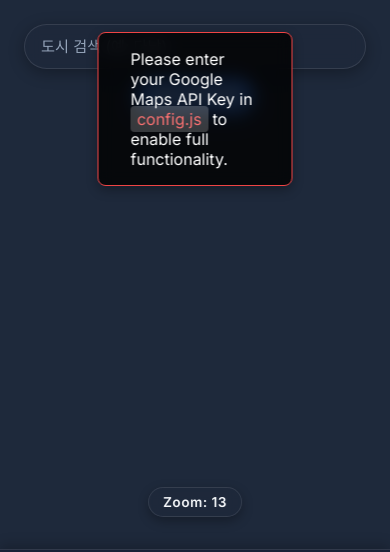
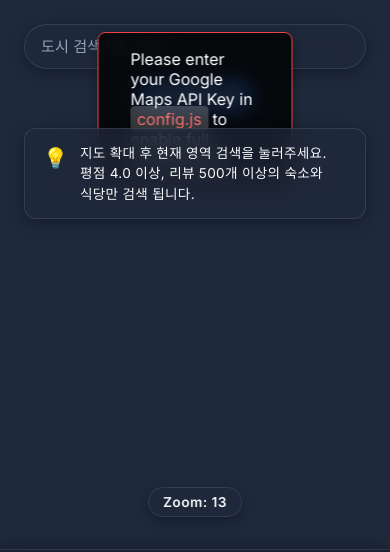
Before and after one commit to nanchacha/Triper, a website: page index.html in a window 390 px wide. Shown: the top 552 px of the page. Drawn offline with Linux system fonts and the light colour scheme.

Commit message:
update: Add info banner and fix city search autocomplete

```diff
--- a/index.html
+++ b/index.html
@@ -4,7 +4,7 @@
     <meta charset="UTF-8">
     <meta name="viewport" content="width=device-width, initial-scale=1.0">
     <title>Triper - Map Route Planner</title>
-    <link rel="stylesheet" href="style.css?v=6">
+    <link rel="stylesheet" href="style.css?v=7">
     <link href="https://fonts.googleapis.com/css2?family=Inter:wght@400;500;600;700&display=swap" rel="stylesheet">
 </head>
 <body>
@@ -41,6 +41,11 @@
             <!-- API Key Warning Overlay -->
             <div id="api-warning" class="api-warning hidden">
                 <p>Please enter your Google Maps API Key in <code>config.js</code> to enable full functionality.</p>
+            </div>
+            <!-- Info Banner -->
+            <div class="info-banner">
+                <span class="info-icon">💡</span>
+                <p>지도 확대 후 현재 영역 검색을 눌러주세요. 평점 4.0 이상, 리뷰 500개 이상의 숙소와 식당만 검색 됩니다.</p>
             </div>
             <!-- Zoom Indicator -->
             <div id="zoom-indicator" class="zoom-indicator">Zoom: 13</div>
@@ -79,6 +84,6 @@
             document.head.appendChild(script);
         }
     </script>
-    <script src="script.js?v=6"></script>
+    <script src="script.js?v=8"></script>
 </body>
 </html>
--- a/script.js
+++ b/script.js
@@ -140,9 +140,9 @@
 
     // City Search Box Implementation
     const searchInput = document.getElementById("city-search");
-    const autocomplete = new google.maps.places.Autocomplete(searchInput);
-
-    autocomplete.bindTo("bounds", map);
+    const autocomplete = new google.maps.places.Autocomplete(searchInput, {
+        types: ['(cities)'] // Restrict to cities and remove map bounding to search globally
+    });
 
     autocomplete.addListener("place_changed", () => {
         const place = autocomplete.getPlace();
@@ -152,12 +152,9 @@
             return;
         }
 
-        if (place.geometry.viewport) {
-            map.fitBounds(place.geometry.viewport);
-        } else {
-            map.setCenter(place.geometry.location);
-            map.setZoom(13);
-        }
+        // Always center the map and forcefully set zoom to 13 as requested
+        map.setCenter(place.geometry.location);
+        map.setZoom(13);
     });
 
     // Listen to Map Clicks
--- a/style.css
+++ b/style.css
@@ -515,6 +515,40 @@
     color: var(--text-secondary);
 }
 
+/* Info Banner */
+.info-banner {
+    position: absolute;
+    top: 1.5rem;
+    right: 1.5rem;
+    max-width: 320px;
+    background: var(--panel-bg);
+    backdrop-filter: blur(12px);
+    -webkit-backdrop-filter: blur(12px);
+    border: 1px solid var(--panel-border);
+    border-radius: 12px;
+    padding: 14px 18px;
+    display: flex;
+    align-items: flex-start;
+    gap: 12px;
+    z-index: 100;
+    box-shadow: 0 4px 16px rgba(0, 0, 0, 0.3);
+    color: var(--text-primary);
+    font-size: 0.85rem;
+    line-height: 1.5;
+    animation: slideIn 0.3s ease-out;
+}
+
+.info-banner .info-icon {
+    font-size: 1.25rem;
+    flex-shrink: 0;
+}
+
+.info-banner p {
+    margin: 0;
+    letter-spacing: 0.3px;
+    word-break: keep-all;
+}
+
 /* Zoom Indicator */
 .zoom-indicator {
     position: absolute;
@@ -589,4 +623,12 @@
     .search-container {
         width: 100%;
     }
+
+    .info-banner {
+        top: 8rem;
+        right: 1.5rem;
+        left: 1.5rem;
+        max-width: none;
+        width: auto;
+    }
 }
```
